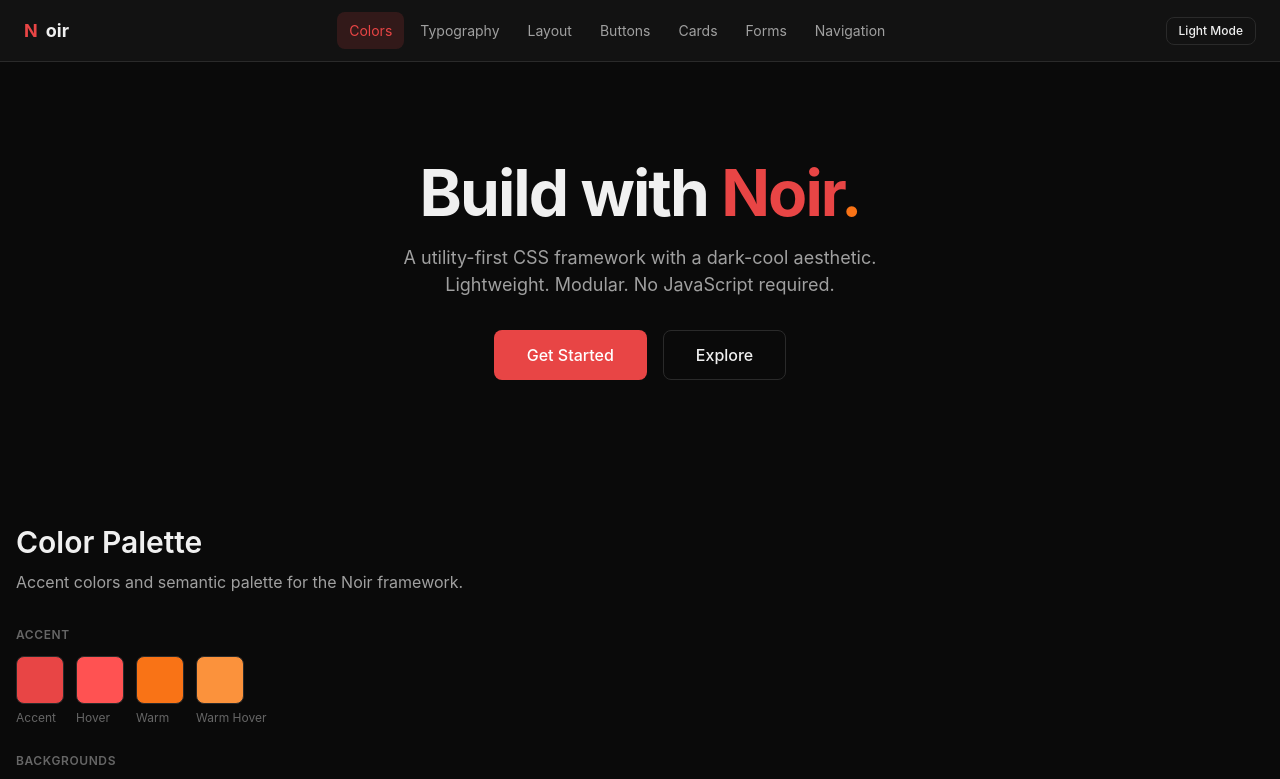
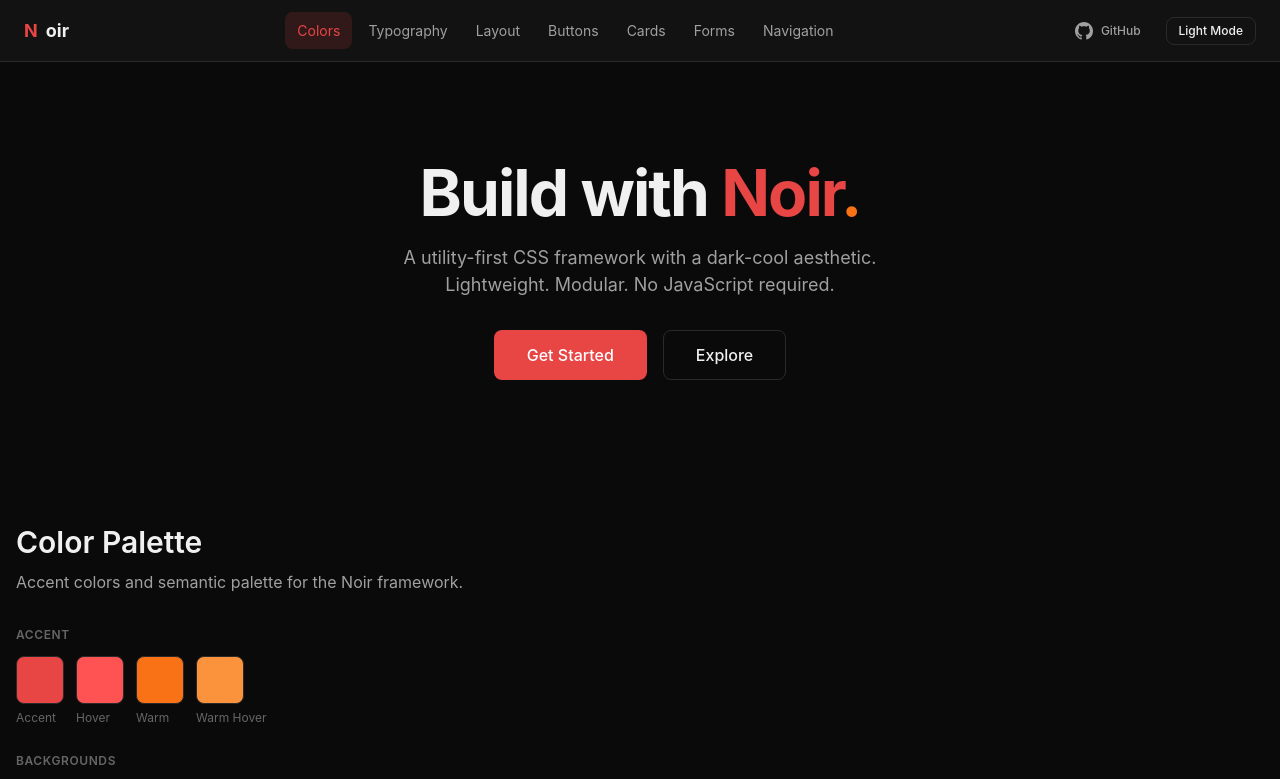
Before and after one commit to kakuteki/Noir, a plain HTML site: page index.html in a window 1280 px wide. Shown: the top 779 px of the page. Drawn offline with Linux system fonts and the light colour scheme.

Commit message:
デモページのナビバーにGitHubリンクを追加

```diff
--- a/index.html
+++ b/index.html
@@ -85,6 +85,10 @@
       <a href="#navigation" class="navbar-link">Navigation</a>
     </div>
     <div class="flex gap-3 items-center">
+      <a href="https://github.com/kakuteki/Noir" target="_blank" rel="noopener noreferrer" class="btn btn-sm btn-ghost" aria-label="GitHub">
+        <svg width="18" height="18" viewBox="0 0 16 16" fill="currentColor"><path d="M8 0C3.58 0 0 3.58 0 8c0 3.54 2.29 6.53 5.47 7.59.4.07.55-.17.55-.38 0-.19-.01-.82-.01-1.49-2.01.37-2.53-.49-2.69-.94-.09-.23-.48-.94-.82-1.13-.28-.15-.68-.52-.01-.53.63-.01 1.08.58 1.23.82.72 1.21 1.87.87 2.33.66.07-.52.28-.87.51-1.07-1.78-.2-3.64-.89-3.64-3.95 0-.87.31-1.59.82-2.15-.08-.2-.36-1.02.08-2.12 0 0 .67-.21 2.2.82.64-.18 1.32-.27 2-.27.68 0 1.36.09 2 .27 1.53-1.04 2.2-.82 2.2-.82.44 1.1.16 1.92.08 2.12.51.56.82 1.27.82 2.15 0 3.07-1.87 3.75-3.65 3.95.29.25.54.73.54 1.48 0 1.07-.01 1.93-.01 2.2 0 .21.15.46.55.38A8.01 8.01 0 0016 8c0-4.42-3.58-8-8-8z"/></svg>
+        GitHub
+      </a>
       <button class="btn btn-sm btn-secondary" onclick="toggleTheme()" id="themeBtn">Light Mode</button>
       <button class="navbar-toggle" onclick="document.getElementById('mainNav').classList.toggle('open')">
         <span></span><span></span><span></span>
```
